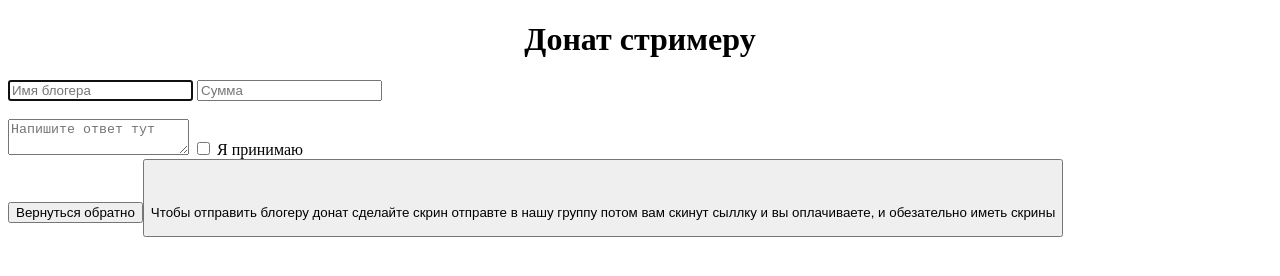
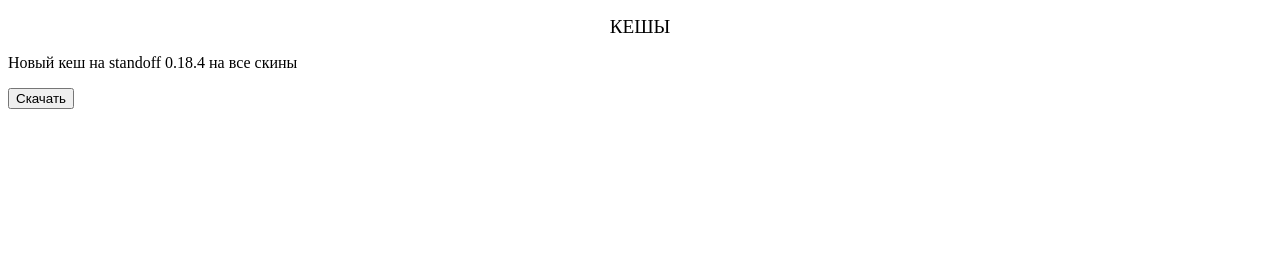
Before and after one commit to NickitaN/donat, a plain HTML site: page index.html in a window 1280 px wide. Drawn offline with Linux system fonts and the light colour scheme.

Commit message:
Update index.html

```diff
--- a/index.html
+++ b/index.html
@@ -1,19 +1,11 @@
 <!DOCTYPE html>
 <html>
     <head>
-        <title>Кошелек|Стрим донат</title>
+        <title>Скачька скинов</title>
     </head>
     <body>
-	   <h1 align="center">Донат стримеру</h1>
-	   <input type="email" name="email" autofocus placeholder="Имя блогера" required />
-	   <input type="donat" name="donat" autofocus placeholder="Сумма" required />
-	   <br />
-	   <br />
-	   <textarea name="messege" autofocus placeholder="Напишите ответ тут"></textarea> </textarea>
-	    <input type="checkbox" name="gender" value="2"/> Я принимаю <br />
-		<a href="https://vibrant-roentgen-3d117a.netlify.app/"><button>Вернуться обратно<button></a>
-		<br />
-		<br />
-		<p>Чтобы отправить блогеру донат сделайте скрин отправте в нашу группу потом вам скинут сыллку и вы оплачиваете, и обезательно иметь скрины</p>
-	   </body>
+        <p align="center"><big>КЕШЫ</big></p>
+        <p>Новый кеш на standoff 0.18.4 на все скины</p>
+        <a href="https://www.mediafire.com/file/0nuegl9euf5pwqm/main.1050.com.axlebolt.standoff2.obb+%D1%81%D0%BA%D0%B8%D0%BD%D1%8B/file"><button>Скачать </button></a>
+    </body>
 </html>
```
